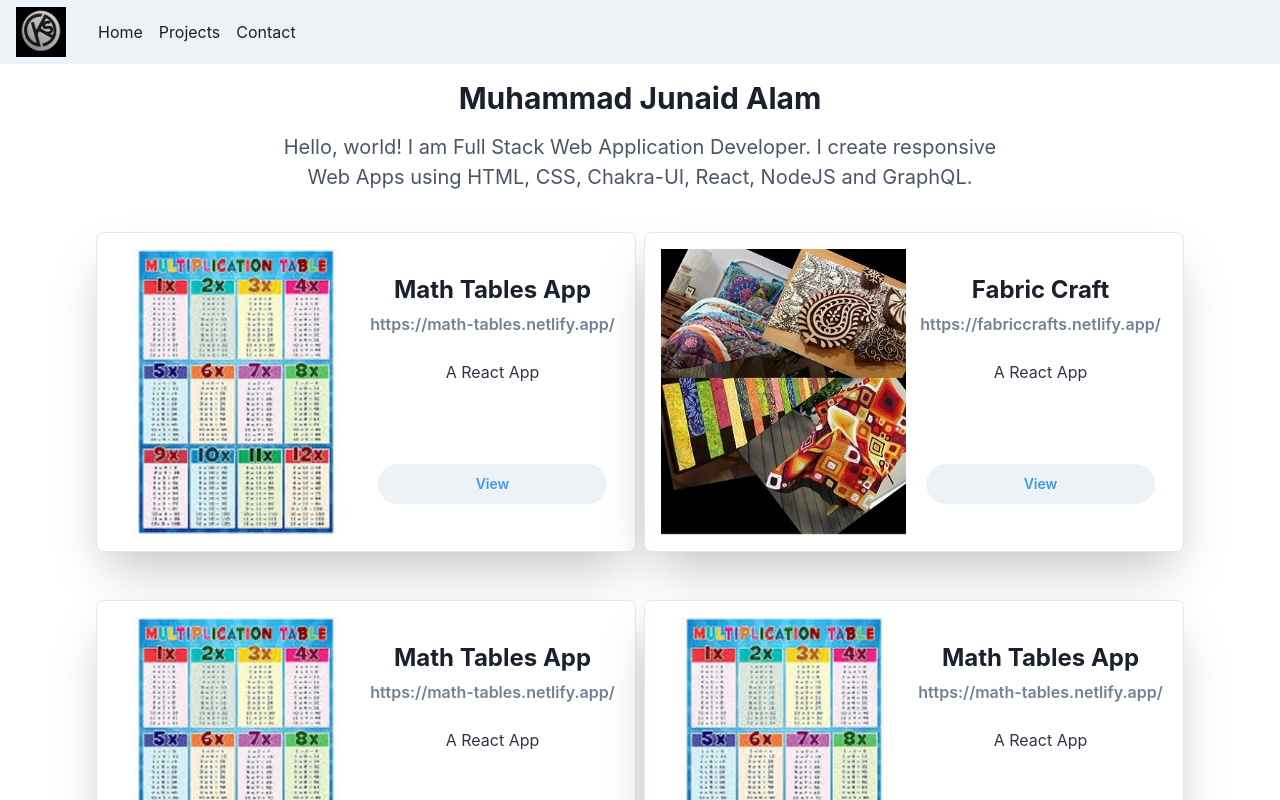
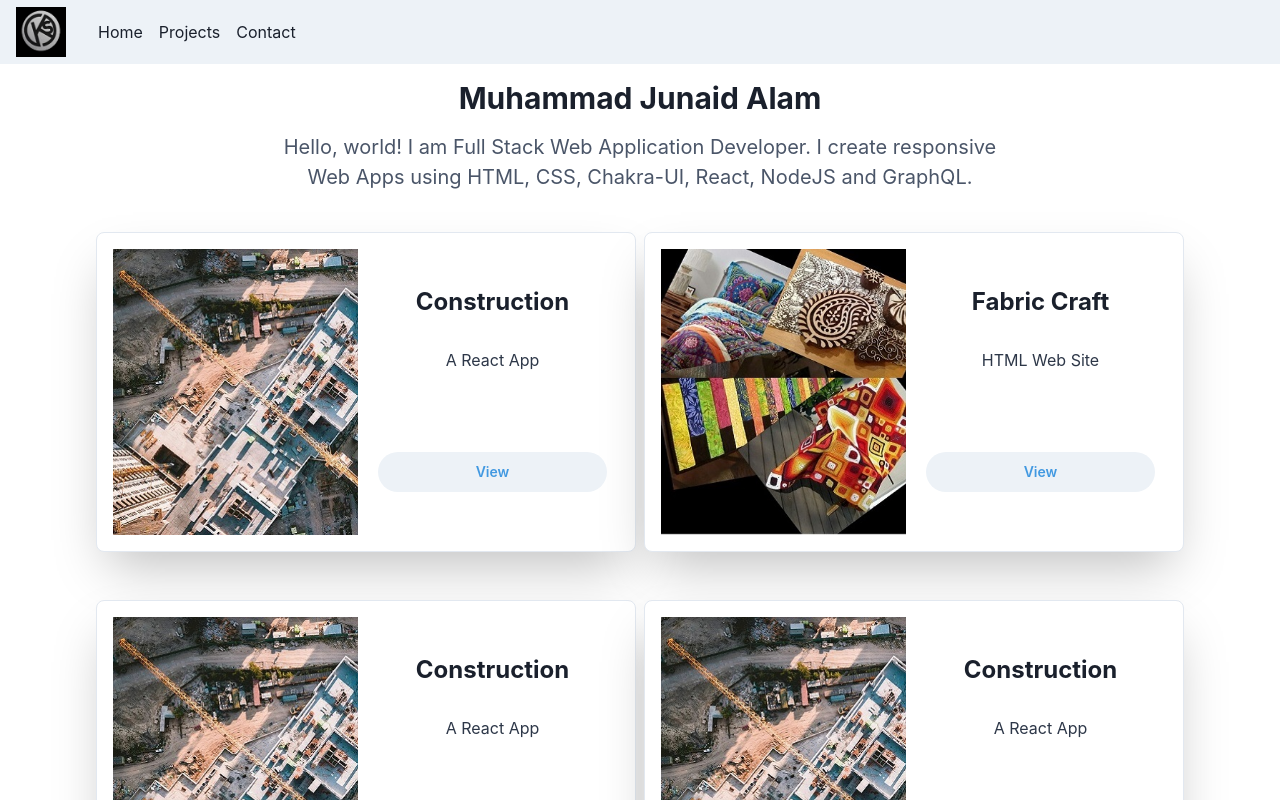
Before and after one commit to JunaidAlam789/portfolio_chakra, a Next.js app: page / in a window 1280 px wide. Shown: the top 800 px of the page. Built offline with nearby package versions, Linux system fonts and the light colour scheme.

Commit message:
Pics change

```diff
--- a/app/layout.tsx
+++ b/app/layout.tsx
@@ -19,12 +19,16 @@ export default function RootLayout({
       <head />
       <body>
 
-        <ChakraProvider>
+      <ChakraProvider>
           <NavBar/>
+          </ChakraProvider>
+          <ChakraProvider>
           {children}
+          </ChakraProvider>
+          <ChakraProvider>
+          <Footer/>
+          </ChakraProvider>
 
-          <Footer/>
-        </ChakraProvider>
 
         </body>
     </html>
--- a/components/ProjectCard.tsx
+++ b/components/ProjectCard.tsx
@@ -1,5 +1,5 @@
 "use client"
-import tables from "../images/Table2.jpg"
+import tables from "../images/Construction.jpg"
 import {
     Badge,
     Button,
@@ -41,10 +41,10 @@ import {
             p={1}
             pt={2}>
             <Heading fontSize={'2xl'} fontFamily={'body'}>
-              Math Tables App
+              Construction
             </Heading>
             <Text fontWeight={600} color={'gray.500'} size="sm" mb={4}>
-             https://math-tables.netlify.app/
+
             </Text>
             <Text
               textAlign={'center'}
--- a/components/Project_Fabrics.tsx
+++ b/components/Project_Fabrics.tsx
@@ -44,13 +44,13 @@ import {
               Fabric Craft
             </Heading>
             <Text fontWeight={600} color={'gray.500'} size="sm" mb={4}>
-            https://fabriccrafts.netlify.app/
+
             </Text>
             <Text
               textAlign={'center'}
               color={useColorModeValue('gray.700', 'gray.400')}
               px={3}>
-              A React App
+              HTML Web Site
 
 
             </Text>
@@ -72,7 +72,7 @@ import {
                 _focus={{
                   bg: 'gray.200',
                 }}>
-              <Link href={'https://fabriccrafts.netlify.app/'} color={'blue.400'}>
+              <Link href={'https://math-tables.netlify.app/'} color={'blue.400'}>
                 View
               </Link>
               </Button>
```
